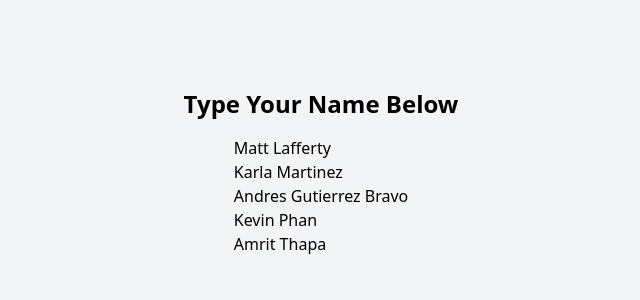
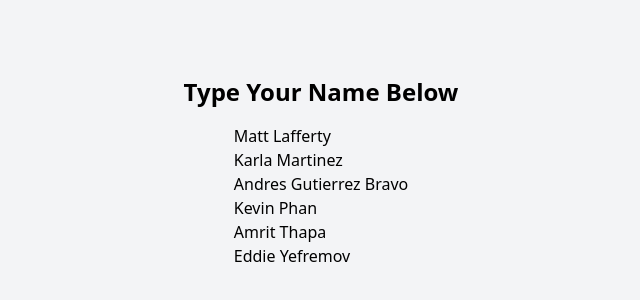
Before and after one commit to littleeinsteinchildcare/littleeinstein-frontend, a React (Vite) app: page / in a window 1280 px wide. Shown: the part 228-528 px from the top of the page, without its empty margins (319-959 px from the left). Built offline with nearby package versions, Linux system fonts and the light colour scheme.

Commit message:
LEC-35 Added my name to SaveName.tsx

```diff
--- a/src/components/introduction/SaveName.tsx
+++ b/src/components/introduction/SaveName.tsx
@@ -8,6 +8,7 @@ const SaveName = () => {
         <li>Andres Gutierrez Bravo</li>
         <li>Kevin Phan</li>
         <li>Amrit Thapa</li>
+        <li>Eddie Yefremov</li>
       </ul>
     </div>
   );
```
